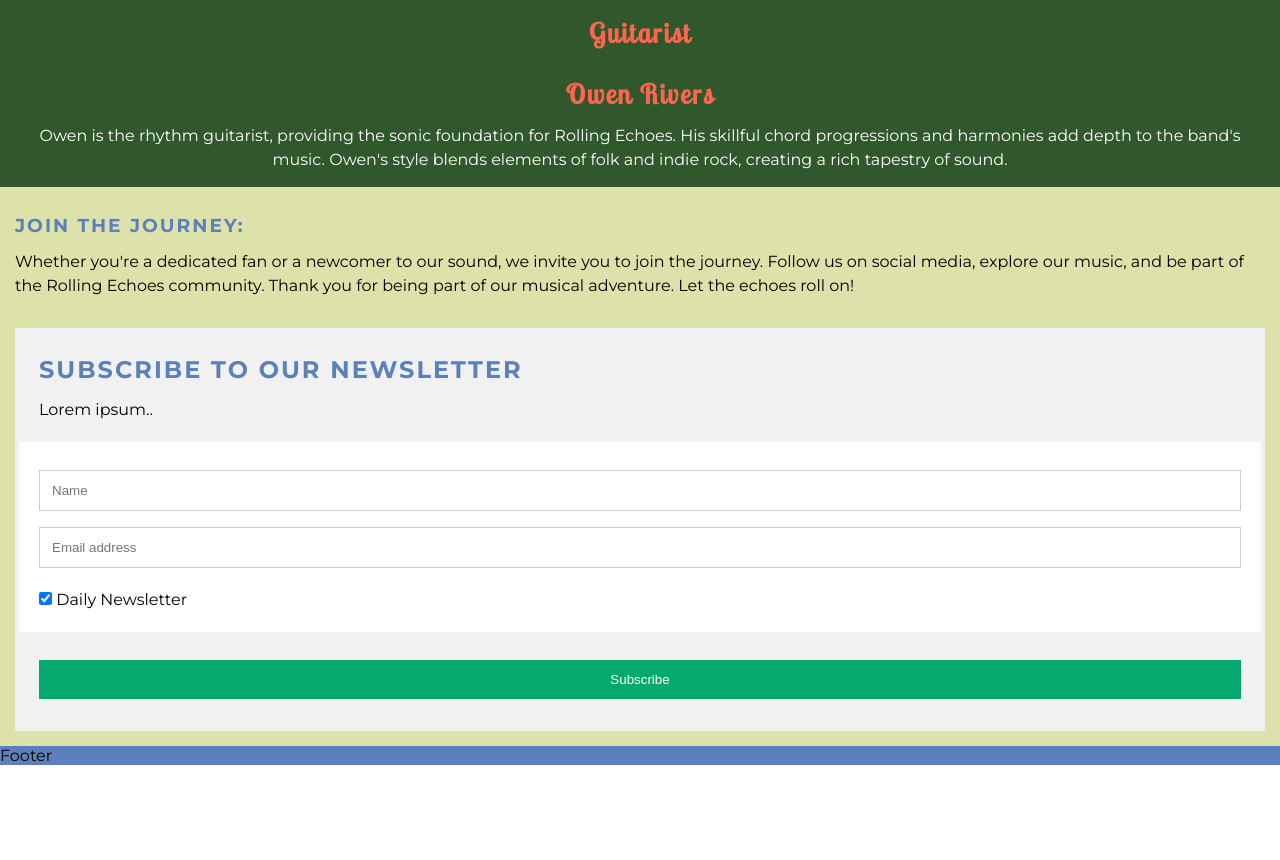
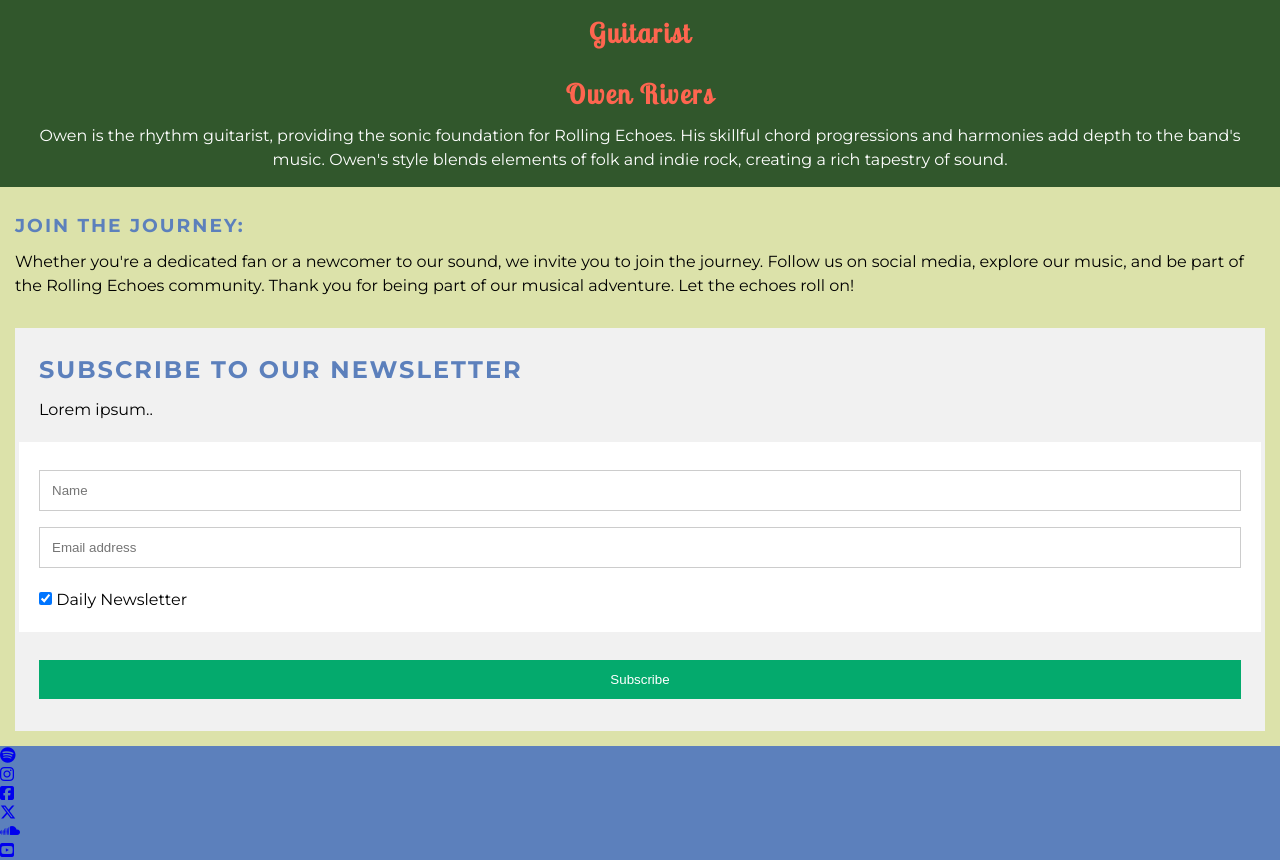
Before and after one commit to elindalenback/Project1-band, a plain HTML site: page index.html in a window 1280 px wide. Shown: the part 6747-7607 px from the top of the page. Before the commit the page ends 7512 px from the top, so only its background shows below. Drawn offline with Linux system fonts and the light colour scheme.

Commit message:
Add links and socialmedia icons to footer

```diff
--- a/index.html
+++ b/index.html
@@ -78,17 +78,18 @@
         <div>
           <h3>Our Journey:</h3>
           <p>
-                The journey of Rolling Echoes began with a shared passion for creating
-                music that resonates with the soul. Each member brings a unique flavor
-                to the sound, resulting in a harmonious fusion that transcends
-                traditional boundaries.
+            The journey of Rolling Echoes began with a shared passion for
+            creating music that resonates with the soul. Each member brings a
+            unique flavor to the sound, resulting in a harmonious fusion that
+            transcends traditional boundaries.
           </p>
           <h3>Musical Fusion:</h3>
           <p>
-                Our sound is a tapestry of emotions, weaving through the landscapes of
-                country heartbreak, indie anthems, and introspective singer-songwriter
-                narratives. With each note, we invite you to join us on a sonic
-                adventure that explores the vast spectrum of human experience.
+            Our sound is a tapestry of emotions, weaving through the landscapes
+            of country heartbreak, indie anthems, and introspective
+            singer-songwriter narratives. With each note, we invite you to join
+            us on a sonic adventure that explores the vast spectrum of human
+            experience.
           </p>
         </div>
       </section>
@@ -111,7 +112,10 @@
           </p>
         </div>
         <div>
-            <img src="assets/images/singer.png" alt="Painted picture of a man singing" />
+          <img
+            src="assets/images/singer.png"
+            alt="Painted picture of a man singing"
+          />
           <h3>Singer</h3>
           <h3>Liam Stone</h3>
           <p>
@@ -159,9 +163,9 @@
           <h3>Join the Journey:</h3>
           <p>
             Whether you're a dedicated fan or a newcomer to our sound, we invite
-                you to join the journey. Follow us on social media, explore our music,
-                and be part of the Rolling Echoes community. Thank you for being part
-                of our musical adventure. Let the echoes roll on!
+            you to join the journey. Follow us on social media, explore our
+            music, and be part of the Rolling Echoes community. Thank you for
+            being part of our musical adventure. Let the echoes roll on!
           </p>
         </div>
         <div>
@@ -172,24 +176,88 @@
               <p>Lorem ipsum..</p>
             </div>
 
-                <div class="container" style="background-color:white">
-                    <input type="text" placeholder="Name" name="name" required>
-                    <input type="text" placeholder="Email address" name="mail" required>
+            <div class="container" style="background-color: white">
+              <input type="text" placeholder="Name" name="name" required />
+              <input
+                type="text"
+                placeholder="Email address"
+                name="mail"
+                required
+              />
               <label>
-                        <input type="checkbox" checked="checked" name="subscribe"> Daily Newsletter
+                <input type="checkbox" checked="checked" name="subscribe" />
+                Daily Newsletter
               </label>
             </div>
 
             <div class="container">
-                    <input type="submit" value="Subscribe">
+              <input type="submit" value="Subscribe" />
             </div>
           </form>
         </div>
       </section>
     </main>
 
-    <footer>Footer</footer>
+    <footer>
       <!-- Links to social media goes here -->
+      <ul>
+        <li>
+          <a
+            href="https://www.spotify.com/"
+            target="_blank"
+            rel="noopener"
+            aria-label="Visit our Spotify page (opens in a new tab)"
+            ><i class="fa-brands fa-spotify"></i></a
+          >
+        </li>
+        <li>
+          <a
+            href="https://www.instagram.com/"
+            target="_blank"
+            rel="noopener"
+            aria-label="Visit our instagram page (opens in a new tab)"
+            ><i class="fa-brands fa-instagram"></i></a
+          >
+        </li>
+        <li>
+          <a
+            href="https://www.facebook.com/"
+            target="_blank"
+            rel="noopener"
+            aria-label="Visit our Facebook page (opens in a new tab)"
+            ><i class="fa-brands fa-square-facebook"></i></a
+          >
+        </li>
+        <li>
+          <a
+            href="https://www.x.com/"
+            target="_blank"
+            rel="noopener"
+            aria-label="Visit our X page (opens in a new tab)"
+            ><i class="fa-brands fa-x-twitter"></i></a
+          >
+        </li>
+        <li>
+          <a
+            href="https://www.soundcloude.com/"
+            target="_blank"
+            rel="noopener"
+            aria-label="Visit our Soundcloude page (opens in a new tab)"
+            ><i class="fa-brands fa-soundcloud"></i></a
+          >
+        </li>
+        <li>
+          <a
+            href="https://www.youtube.com/"
+            target="_blank"
+            rel="noopener"
+            aria-label="Visit our Youtube page (opens in a new tab)"
+            ><i class="fa-brands fa-square-youtube"></i></a
+          >
+        </li>
+      </ul>
+    </footer>
+
     <!-- font Awesome kit -->
     <script
       src="https://kit.fontawesome.com/c4a9e78bbc.js"
```
Lines whose indentation alone changed are shown as unchanged.
